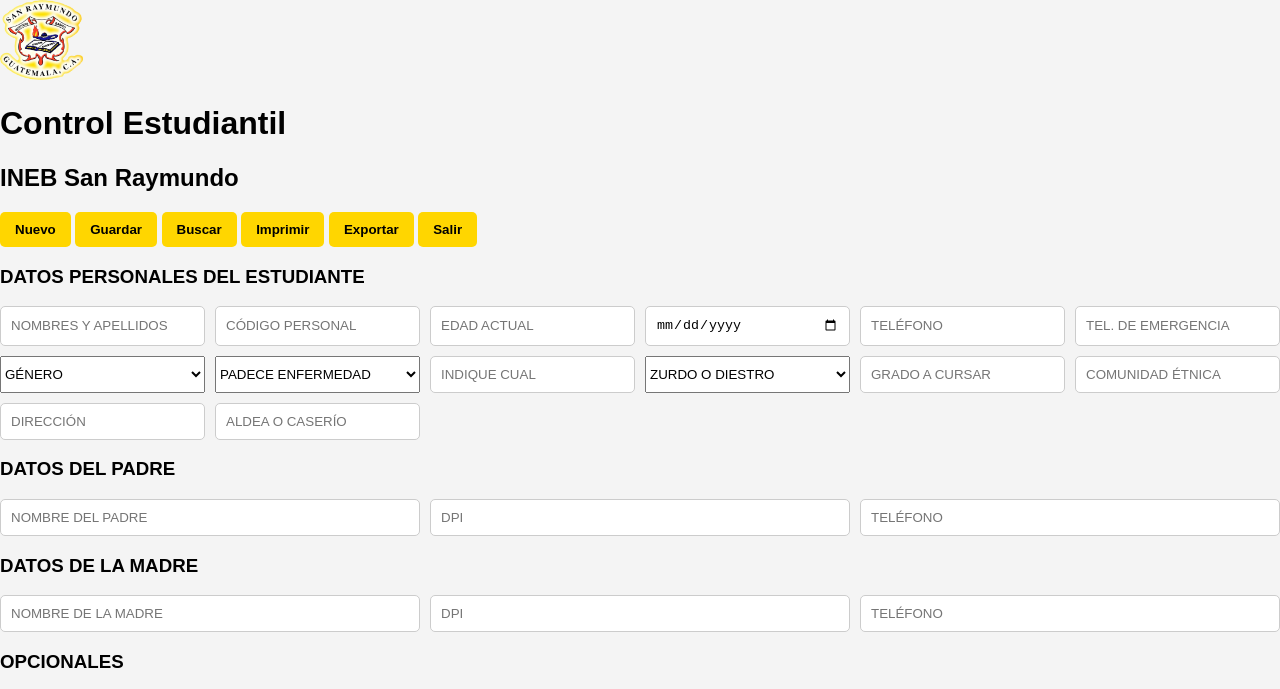
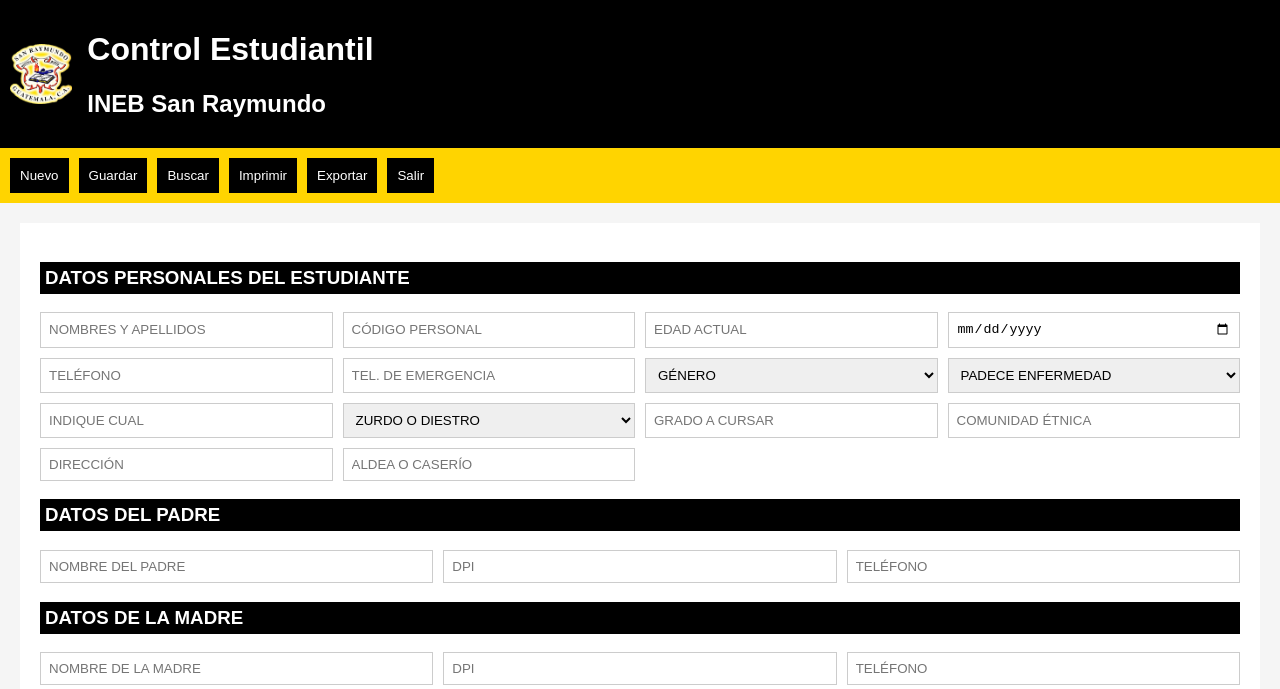
Before and after one commit to inebsanraymundo/control-estudiantil-ineb, a plain HTML site: page index.html in a window 1280 px wide. Shown: the top 689 px of the page. Drawn offline with Linux system fonts and the light colour scheme.

Commit message:
Update styles.css

```diff
--- a/styles.css
+++ b/styles.css
@@ -1,57 +1,57 @@
 body{
 font-family:Arial;
 margin:0;
-background:#f4f4f4;
+background:#f5f5f5;
 }
 
-header{
-background:white;
-padding:15px;
+.header{
 display:flex;
 align-items:center;
-gap:20px;
-border-bottom:4px solid #ffd600;
+background:black;
+color:white;
+padding:10px;
 }
 
 .logo{
-height:80px;
+height:60px;
+margin-right:15px;
 }
 
-.container{
-padding:20px;
-}
-
-.card{
-background:white;
-padding:20px;
-border-radius:8px;
-box-shadow:0 0 5px rgba(0,0,0,.1);
-}
-
-.grid{
-display:grid;
-grid-template-columns:repeat(auto-fit,minmax(200px,1fr));
-gap:10px;
-}
-
-input{
+.toolbar{
+background:#ffd400;
 padding:10px;
-border:1px solid #ccc;
-border-radius:5px;
-}
-
-.buttons{
-margin-top:15px;
 display:flex;
 gap:10px;
 flex-wrap:wrap;
 }
 
 button{
-background:#ffd600;
+padding:10px;
 border:none;
-padding:10px 15px;
-border-radius:5px;
+background:black;
+color:white;
 cursor:pointer;
-font-weight:bold;
 }
+
+form{
+padding:20px;
+background:white;
+margin:20px;
+}
+
+.grid{
+display:grid;
+grid-template-columns:repeat(auto-fit,minmax(250px,1fr));
+gap:10px;
+}
+
+input,select{
+padding:8px;
+border:1px solid #ccc;
+}
+
+h3{
+background:black;
+color:white;
+padding:5px;
+}
```
